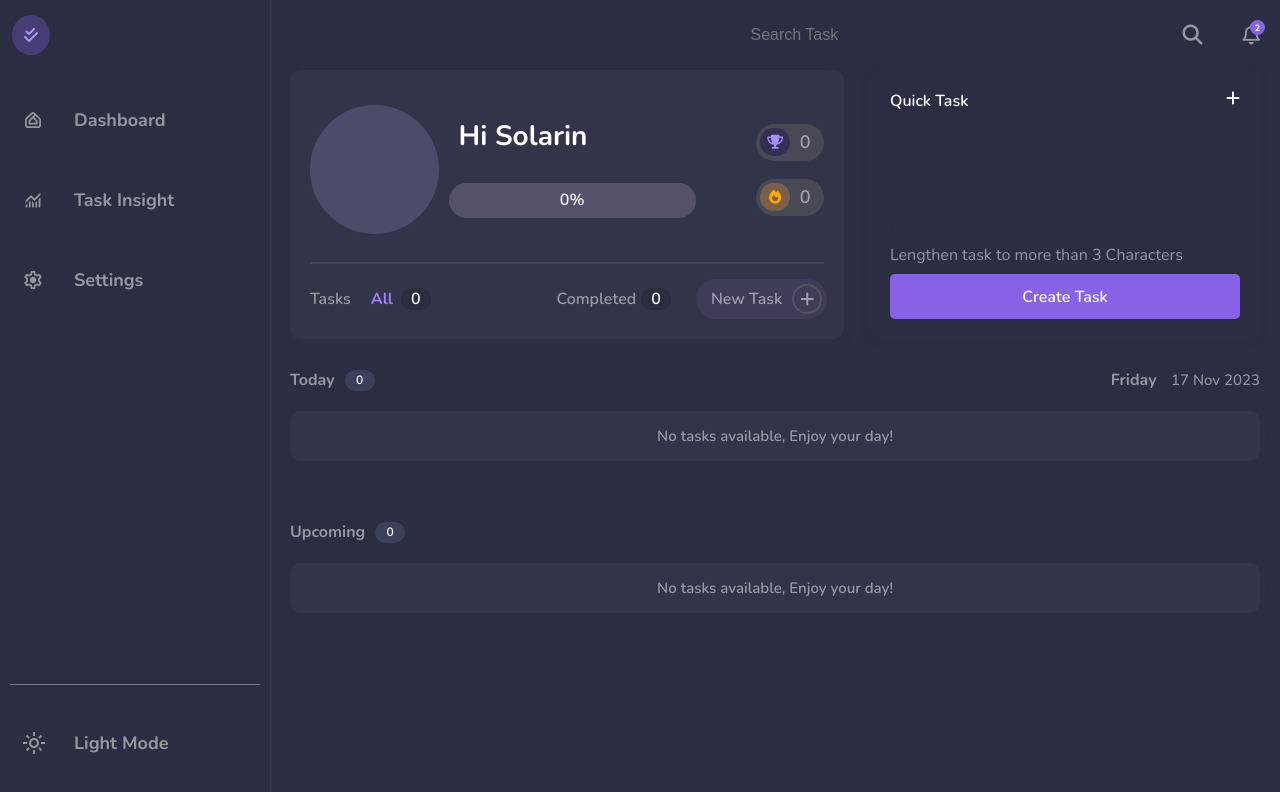
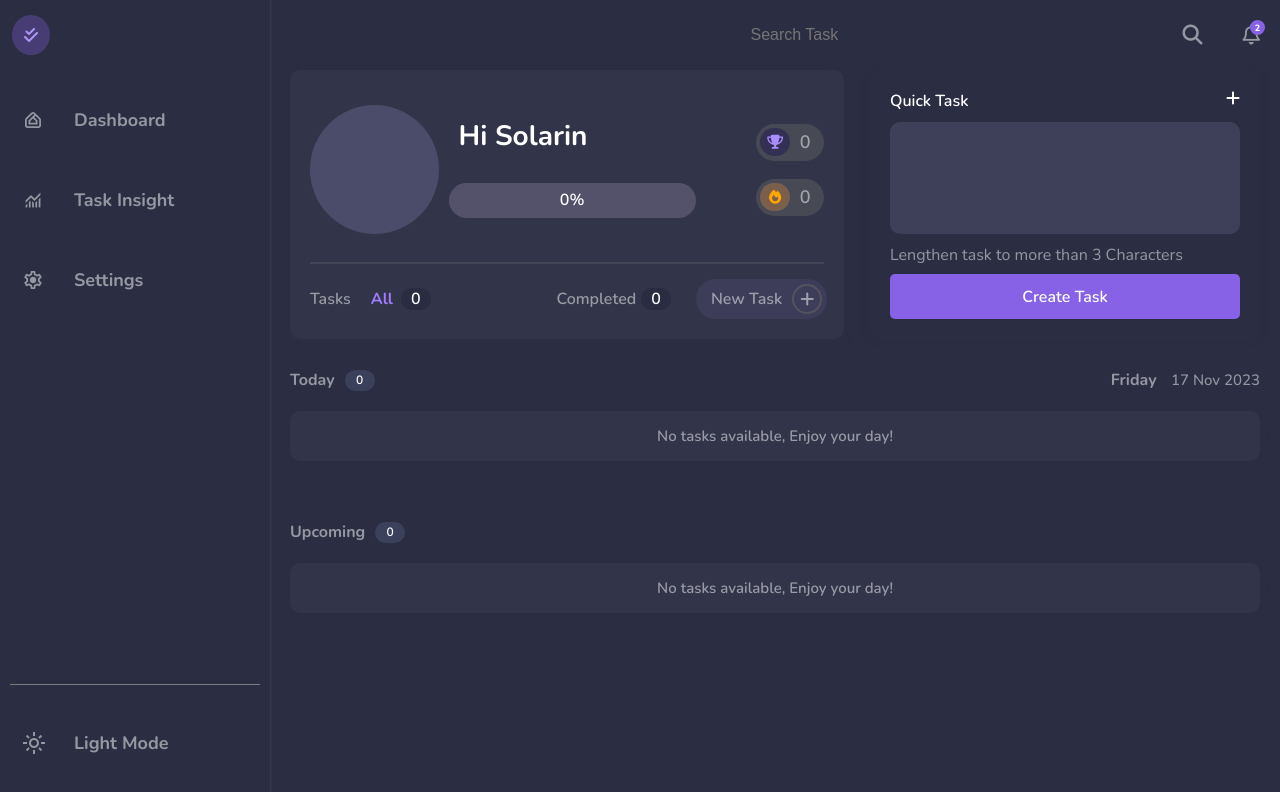
Before and after one commit to Solarin-Johnson/Taskmanager, a React (Create React App) app: page / in a window 1280 px wide. Shown: the top 792 px of the page. Built offline with nearby package versions, Linux system fonts and the light colour scheme.

Commit message:
😤😤

```diff
--- a/src/App.scss
+++ b/src/App.scss
@@ -16,6 +16,9 @@ body.light-mode {
   --complete-color: #b9ffb9;
   --trans-light: #2a2d4285;
 }
+
+
+
 ::-webkit-scrollbar {
   width: 6px;
 }
--- a/src/index.css
+++ b/src/index.css
@@ -6,3 +6,8 @@ body {
   background-color: #fff;
   /* background-color: #2B2E43; */
 }
+
+#root {
+  height: auto;
+  display: grid;
+}
--- a/src/pages/dashboard/dashboard.scss
+++ b/src/pages/dashboard/dashboard.scss
@@ -1,6 +1,6 @@
 .dashboard {
   max-width: 100vw;
-  height: 100vh;
+  height: auto;
   display: grid;
   grid-template-rows: 1fr;
   grid-template-columns: auto 1fr;
--- a/src/pages/quickTask/index.jsx
+++ b/src/pages/quickTask/index.jsx
@@ -15,7 +15,7 @@ export function QuickTask({ qTask }) {
         ...storedTasks,
         {
           task: quickTaskValue.current.value,
-          priority: "normal",
+          priority: "Normal",
           time: "Soon",
           complete: false,
           date: todaysdate,
--- a/src/pages/quickTask/newtask.scss
+++ b/src/pages/quickTask/newtask.scss
@@ -40,13 +40,12 @@
     line-height: 1.25;
     overflow: hidden;
     resize: none;
-    background-color: var(--primary-color);
+    background-color: #8d92b430;
     border: none;
     border-radius: 10px;
     font-family: "Nunito", sans-serif;
     padding: 10px;
     color: var(--text-color);
-    border: 2px solid #2a2d4294;
     outline: none;
     font-size: 16px;
     font-weight: 600;
```
